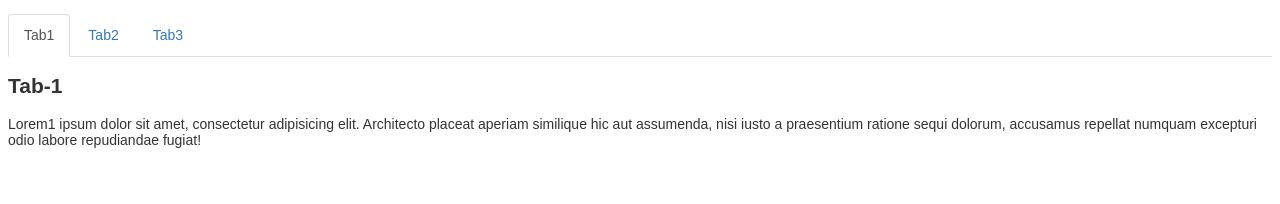
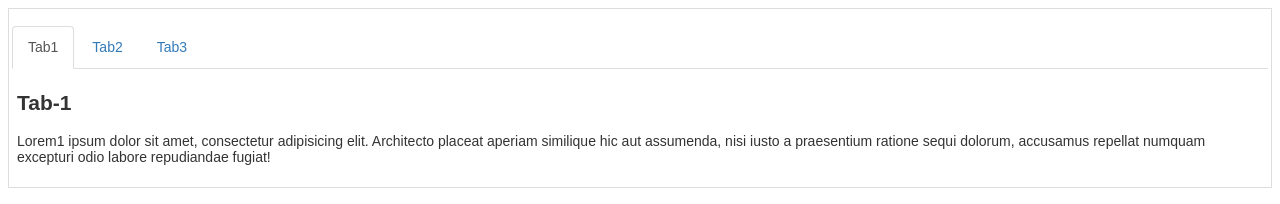
Before and after one commit to ProgSelC/js_07-08, a plain HTML site: page index.html in a window 1280 px wide. Drawn offline with nearby package versions, Linux system fonts and the light colour scheme.

Commit message:
Some fixes

```diff
--- a/css/style.css
+++ b/css/style.css
@@ -2,6 +2,11 @@ body {
     font-size: 14px;
     font-family: PTSans,sans-serif;
     color: #333;
+}
+
+.tab-wrapper {
+    padding: 3px;
+    border: 1px solid #ddd;
 }
 
 .nav-tabs::after {
@@ -59,6 +64,7 @@ body {
 
 .tab-content>.tab-pane {
     display: none;
+    padding: 5px;
 }
 
 .tab-content>.tab-pane.active {
--- a/index.html
+++ b/index.html
@@ -8,6 +8,7 @@
     <script src="js/script.js"></script>
 </head>
 <body>
+   <div class="tab-wrapper">
         <ul class="nav-tabs">
             <li class="active"><a href="#tab1">Tab1</a></li>
             <li><a href="#tab2">Tab2</a></li>
@@ -27,5 +28,6 @@
                 <p>Lorem3 ipsum dolor sit amet, consectetur adipisicing elit. Architecto placeat aperiam similique hic aut assumenda, nisi iusto a praesentium ratione sequi dolorum, accusamus repellat numquam excepturi odio labore repudiandae fugiat!</p>
             </div>
         </div>
+    </div>
 </body>
 </html>
```
Lines whose indentation alone changed are shown as unchanged.
